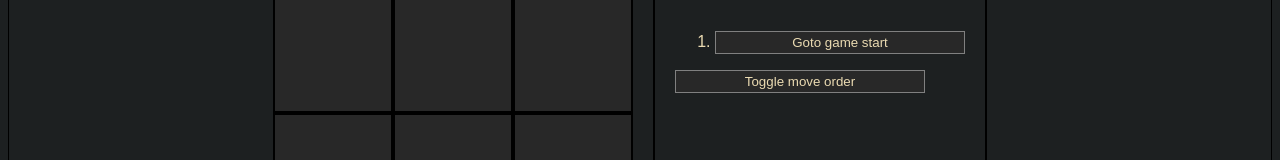
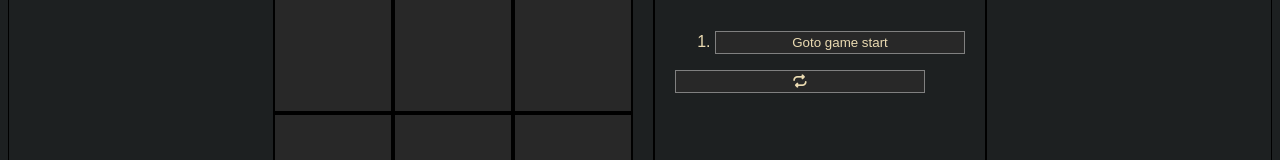
Before and after one commit to raknos13/react-tic-tac-toe, a React (Vite) app: page / in a window 1280 px wide. Shown: the part 260-420 px from the top of the page. Built offline with nearby package versions, Linux system fonts and the light colour scheme.

Commit message:
Add fontawesome icons

```diff
--- a/index.html
+++ b/index.html
@@ -10,6 +10,12 @@
 		<link
 			href="https://fonts.googleapis.com/css2?family=Pacifico&family=Poppins:ital,wght@0,100;0,200;0,300;0,400;0,500;0,600;0,700;0,800;0,900;1,100;1,200;1,300;1,400;1,500;1,600;1,700;1,800;1,900&display=swap"
 			rel="stylesheet" />
+		<link
+			rel="stylesheet"
+			href="https://cdnjs.cloudflare.com/ajax/libs/font-awesome/6.6.0/css/all.min.css"
+			integrity="sha512-Kc323vGBEqzTmouAECnVceyQqyqdsSiqLQISBL29aUW4U/M7pSPA/gEUZQqv1cwx4OnYxTxve5UMg5GT6L4JJg=="
+			crossorigin="anonymous"
+			referrerpolicy="no-referrer" />
 	</head>
 	<body>
 		<div id="root"></div>
--- a/package.json
+++ b/package.json
@@ -10,6 +10,7 @@
     "preview": "vite preview"
   },
   "dependencies": {
+    "fontawesome": "^5.6.3",
     "react": "^18.3.1",
     "react-dom": "^18.3.1"
   },
--- a/src/Board.jsx
+++ b/src/Board.jsx
@@ -26,7 +26,6 @@ export default function Board({ xIsNext, squares, onPlay, currentMove, calculate
 	} else {
 		status = "It's a draw!";
 	}
-	console.log(winner, winningLine);
 
 	// dynamically generate 3x3 grid using two loops.
 	const boardRows = [...Array(3).keys()].map((row) => {
--- a/src/Game.jsx
+++ b/src/Game.jsx
@@ -65,7 +65,7 @@ export default function Game() {
 				<div className='game-info'>
 					<ol>{reverseMoveOrder ? moves.toReversed() : moves}</ol>
 					<button onClick={() => setReverseMoveOrder(!reverseMoveOrder)}>
-						Toggle move order
+						<i className='fa-solid fa-repeat'></i>
 					</button>
 				</div>
 			</div>
```
Also changed, not shown: 1 other file (tests, documents, lock files or other folders).
